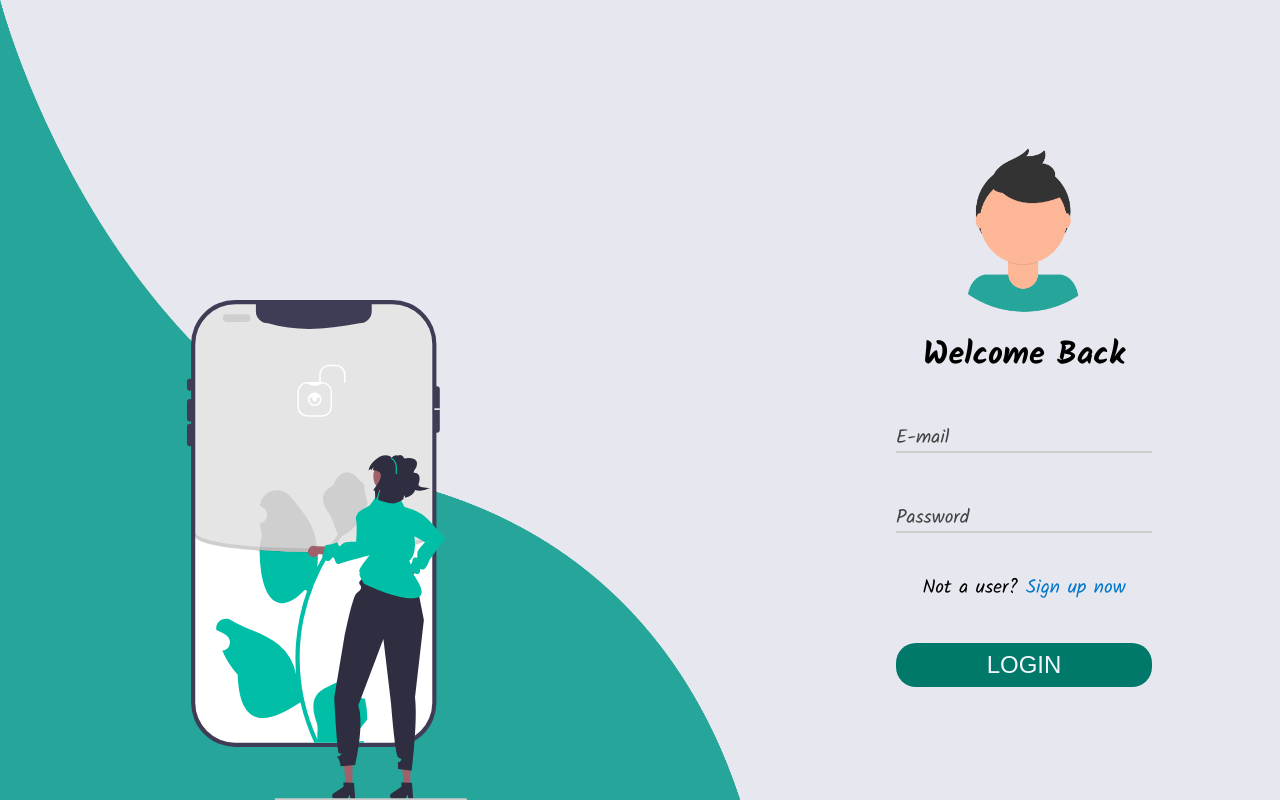
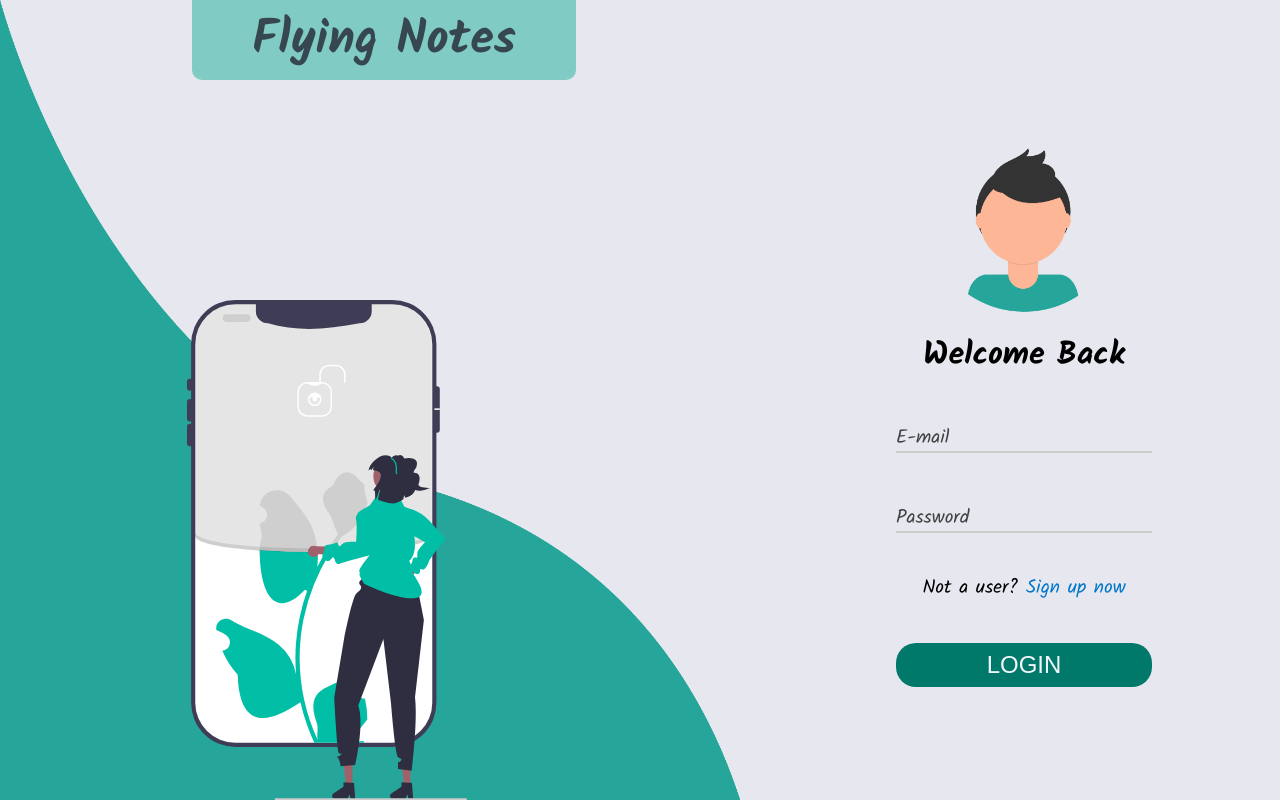
Before and after one commit to FrontEndDevo/Flying-Notes, a React (Create React App) app: page /authentication in a window 1280 px wide. Built offline with nearby package versions, Linux system fonts and the light colour scheme.

Commit message:
Add application title & trying note-shape experiment

```diff
--- a/src/components/Auth/Auth.jsx
+++ b/src/components/Auth/Auth.jsx
@@ -187,7 +187,13 @@ const Auth = () => {
     <section className={classes.auth}>
       <div className={classes["wave-background"]}>
         <img src={auth_img} alt="auth-light-background" />
+        <h2>Flying Notes</h2>
       </div>
+      {/* An Experiment to draw a note 😁 */}
+      {/* <div className={classes["note-shape"]}>
+        <div className={classes.hook}></div>
+        <h2>Flying Notes</h2>
+      </div> */}
       <div className={classes.content}>
         <div className={classes.user}>
           <img src={avatar} alt="auth-avatar" />
--- a/src/components/Auth/Auth.module.scss
+++ b/src/components/Auth/Auth.module.scss
@@ -3,6 +3,7 @@
 .auth {
   display: flex;
   height: 100vh;
+
   .wave-background {
     width: 60%;
     height: 100%;
@@ -17,7 +18,71 @@
       bottom: 0;
       left: 10%;
     }
+
+    h2 {
+      display: flex;
+      justify-content: center;
+      align-items: center;
+      font-size: 3rem;
+      width: 50%;
+      height: 10%;
+      color: $blue_gray;
+      background-color: $lighter_teal;
+      border-bottom-right-radius: $med_border_radius;
+      border-bottom-left-radius: $med_border_radius;
+      margin: 0 auto;
+    }
   }
+
+  // An Experiment to draw a note 😁
+  // .note-shape {
+  //   display: flex;
+  //   margin: 3rem 3rem 0 0;
+  //   width: 25%;
+  //   height: 40%;
+  //   background-color: $light_blue;
+  //   position: relative;
+
+  //   &::after {
+  //     content: "";
+  //     background-color: $med_white;
+  //     position: absolute;
+  //     bottom: -85px;
+  //     right: -65px;
+  //     width: 160px;
+  //     height: 200px;
+  //     border: 1px solid $med_white;
+  //     border-top-right-radius: 50%;
+  //     border-bottom-right-radius: 50%;
+  //     transform: rotate(45deg);
+  //   }
+  //   &:before {
+  //     content: "";
+  //     background-color: $lighter_blue;
+  //     position: absolute;
+  //     bottom: 0;
+  //     right: 0;
+  //     width: 125px;
+  //     height: 125px;
+  //     border: 10px solid $lighter_blue;
+  //   }
+
+  //   .hook {
+  //     width: 15%;
+  //     height: 25%;
+  //     background-color: $lighter_blue;
+  //     position: absolute;
+  //     top: -8%;
+  //     left: 42%;
+  //   }
+
+  //   h2 {
+  //     font-size: $large_font;
+  //     margin: 40% auto;
+  //     font-style: italic;
+  //     color: #f9a825;
+  //   }
+  // }
 
   .content {
     width: 40%;
--- a/src/styles/vars.scss
+++ b/src/styles/vars.scss
@@ -1,18 +1,21 @@
 // Colors
 $dark: #29323c;
 $dark_gray: #424242;
-$light_gray:#ccc;
+$light_gray: #ccc;
 $light_white: #f2f6fa;
 $med_white: #e6e7ef;
 $dark_blue: #0077c8;
-$light_blue:#0099e5;
+$light_blue: #0099e5;
+$lighter_blue: #90caf9;
 $deep_purple: #5e35b1;
 $dark_orange: #f38020;
 $med_teal: #00796b;
 $light_teal: #26a69a;
+$lighter_teal: #80cbc4;
 $dark_red: #be0027;
 $light_red: #ff0000;
 $light_green: #34bf49;
+$blue_gray: #37474f;
 
 // Borders
 $small_border_radius: 5px;
```
